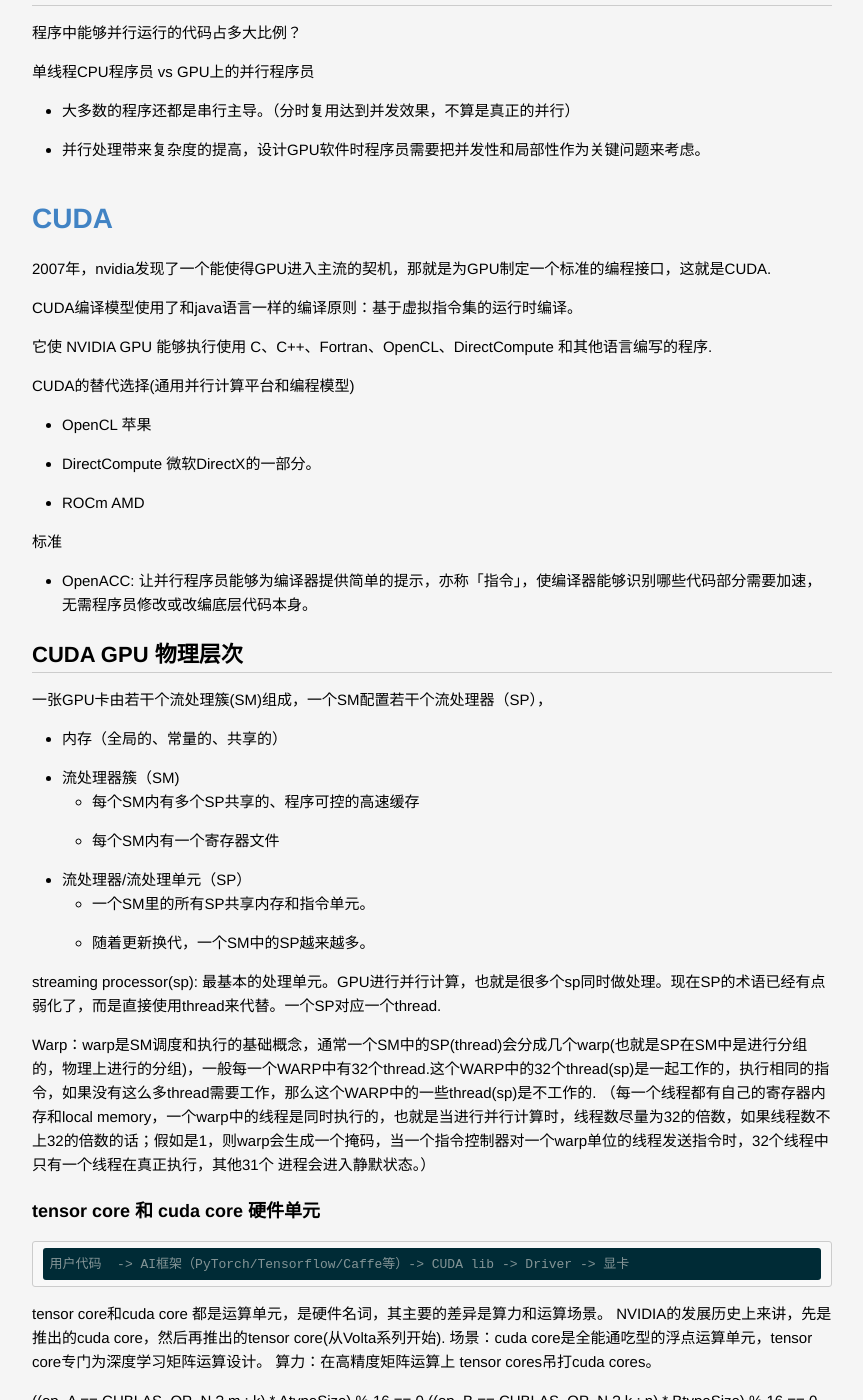
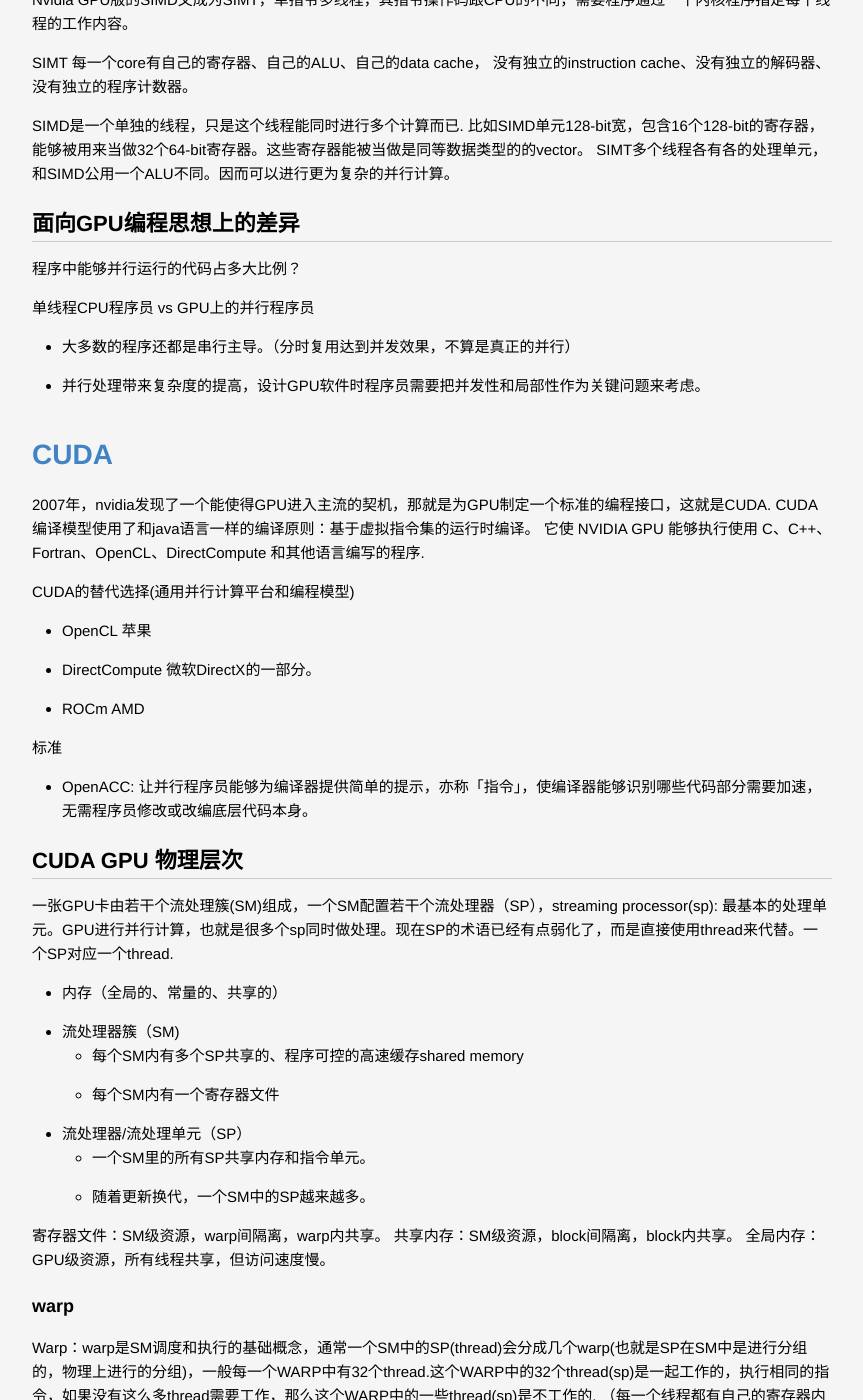
Before and after one commit to lucky521/blog, a Jekyll site: the page built from _posts/framework/2021-12-06-cuda.markdown, in a window 1280 px wide and 1400 px high, scrolled down 6815 px. Shown: the whole window, without its empty margins (208-1071 px from the left). Built offline with Jekyll 4.4.1, drawn with Linux system fonts in a browser that asks for light colours; some of the changed text lies outside the part shown.

Commit message:
update blog

````diff
--- a/_posts/framework/2021-12-06-cuda.markdown
+++ b/_posts/framework/2021-12-06-cuda.markdown
@@ -88,23 +88,23 @@
 * 计算卡市场： 主要是云端AI芯片市场，GPU(50%)、FPGA(30%)、ASIC(20%)
 
 
-Nvida GPU
+## Nvida GPU
 * 消费级 GeForce系列， 面向普通用户
 * 专业级显卡系列（Quadro/RTX PRO系列）， 面向工作站
 * 数据中心级显卡系列, 面向企业AI
 
 
-AMD GPU
+## AMD GPU
 * AMD Instinct: 应用于计算卡
 * AMD Radeon: 应用于显示卡
 
-Intel GPU
+## Intel GPU
 * Xe架构
 
-ARM GPU
+## ARM GPU
 * Mali GPU: 基于tile-based的渲染原理，旨在通过最小化帧缓冲访问所需的外部DDR存储器带宽来提高系统范围的能效
 
-Apple GPU
+## Apple GPU
 * M1： 内置了8核GPU，深度学习引擎
 
 
@@ -210,9 +210,7 @@
 
 # CUDA
 2007年，nvidia发现了一个能使得GPU进入主流的契机，那就是为GPU制定一个标准的编程接口，这就是CUDA.
-
 CUDA编译模型使用了和java语言一样的编译原则：基于虚拟指令集的运行时编译。
-
 它使 NVIDIA GPU 能够执行使用 C、C++、Fortran、OpenCL、DirectCompute 和其他语言编写的程序.
 
 CUDA的替代选择(通用并行计算平台和编程模型)
@@ -225,18 +223,23 @@
 
 ## CUDA GPU 物理层次
 
-一张GPU卡由若干个流处理簇(SM)组成，一个SM配置若干个流处理器（SP），
+一张GPU卡由若干个流处理簇(SM)组成，一个SM配置若干个流处理器（SP），streaming processor(sp): 最基本的处理单元。GPU进行并行计算，也就是很多个sp同时做处理。现在SP的术语已经有点弱化了，而是直接使用thread来代替。一个SP对应一个thread.
 
 * 内存（全局的、常量的、共享的）
 * 流处理器簇（SM)
-  * 每个SM内有多个SP共享的、程序可控的高速缓存
+  * 每个SM内有多个SP共享的、程序可控的高速缓存shared memory
   * 每个SM内有一个寄存器文件
 * 流处理器/流处理单元（SP）
   * 一个SM里的所有SP共享内存和指令单元。
   * 随着更新换代，一个SM中的SP越来越多。
 
-streaming processor(sp): 最基本的处理单元。GPU进行并行计算，也就是很多个sp同时做处理。现在SP的术语已经有点弱化了，而是直接使用thread来代替。一个SP对应一个thread.
+‌寄存器文件‌：SM级资源，warp间隔离，warp内共享。
+‌共享内存‌：SM级资源，block间隔离，block内共享。
+‌全局内存‌：GPU级资源，所有线程共享，但访问速度慢。
 
+
+
+### warp
 
 Warp：warp是SM调度和执行的基础概念，通常一个SM中的SP(thread)会分成几个warp(也就是SP在SM中是进行分组的，物理上进行的分组)，一般每一个WARP中有32个thread.这个WARP中的32个thread(sp)是一起工作的，执行相同的指令，如果没有这么多thread需要工作，那么这个WARP中的一些thread(sp)是不工作的.
 （每一个线程都有自己的寄存器内存和local memory，一个warp中的线程是同时执行的，也就是当进行并行计算时，线程数尽量为32的倍数，如果线程数不上32的倍数的话；假如是1，则warp会生成一个掩码，当一个指令控制器对一个warp单位的线程发送指令时，32个线程中只有一个线程在真正执行，其他31个 进程会进入静默状态。）
@@ -605,6 +608,11 @@
 
 ```
 运行产出的.nsys-rep报告，可以被NVIDIA Nsight可视化工具查看分析。
+
+
+
+
+
 
 
 
--- a/_posts/ml/2023-02-04-LLM.markdown
+++ b/_posts/ml/2023-02-04-LLM.markdown
@@ -335,6 +335,8 @@
 https://kexue.fm/archives/9948
 
 
+## MTP 多词预测 Multi-token prediction
+
 
 ## StreamingLLM
 
````
Also changed, not shown: other parts of _posts/framework/2021-12-06-cuda.markdown (+1 -1 lines), _posts/framework/2015-12-01-thirft.markdown (+13 -13 lines), _posts/framework/2020-05-09-brpc.markdown (+16 -5 lines).
